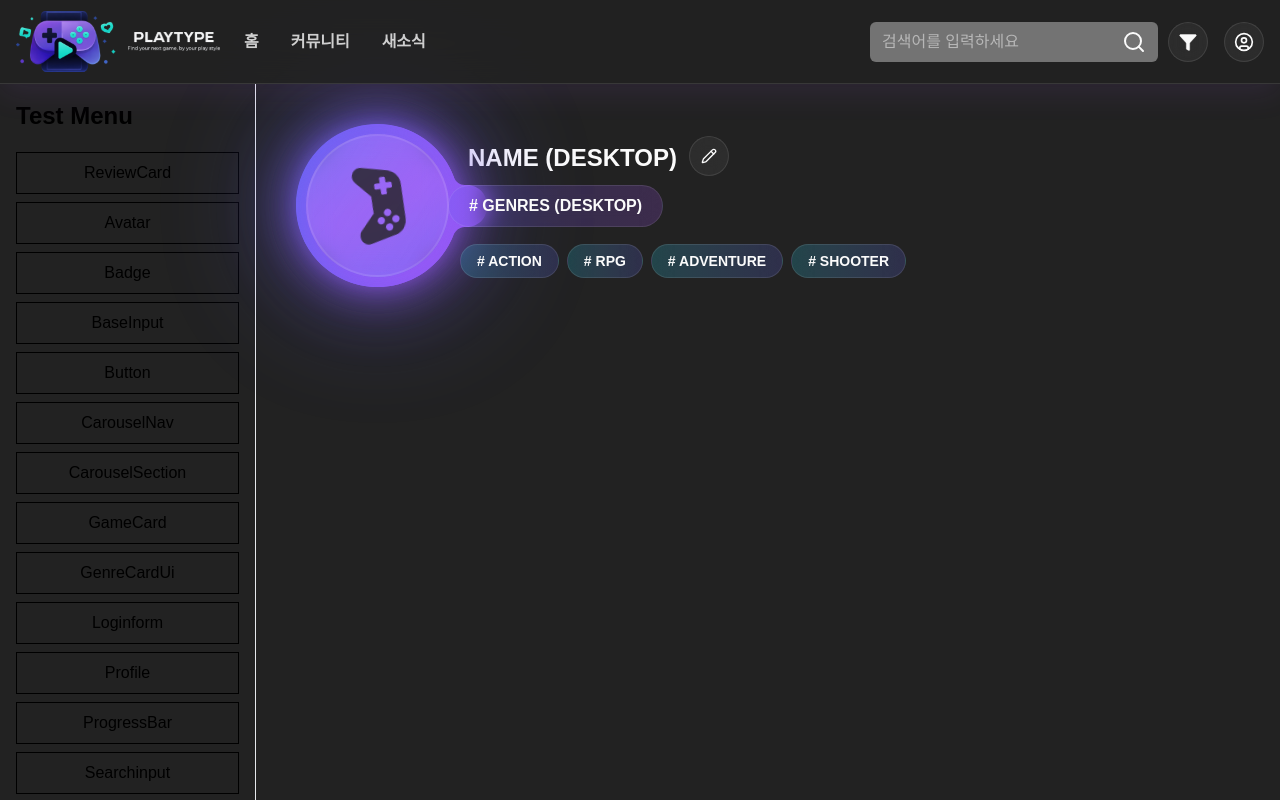
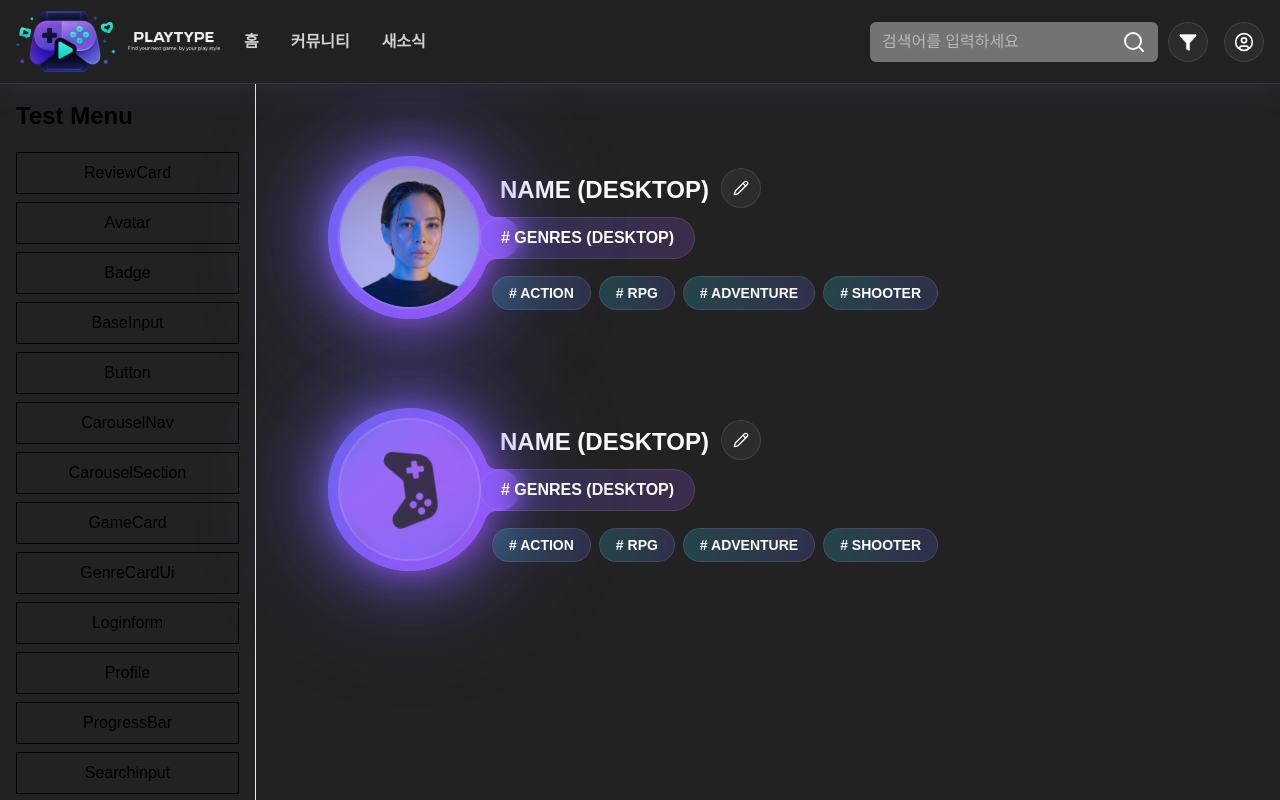
Before and after one commit to oz-union-14-team1/oz-union-fe-14-team1, a Next.js app: page /test/profile in a window 1280 px wide. Shown: the top 800 px of the page. Built offline with nearby package versions, Linux system fonts and the light colour scheme.

Commit message:
feat: support optional profile image (#92)

```diff
--- a/src/app/test/profile/page.tsx
+++ b/src/app/test/profile/page.tsx
@@ -1,9 +1,18 @@
+import profile from '@/assets/images/profile/profile.jpg'
 import Profile from '@/components/feature/mypage/Profile'
 
 export default function ProfilePage() {
   return (
-    <div>
-      <Profile />
+    <div className="flex min-h-screen flex-col gap-50 bg-background p-8">
+      {/* 회원 프로필 이미지 있는 버전 */}
+      <div className="flex flex-col gap-4">
+        <Profile imageUrl={profile.src} />
+      </div>
+
+      {/* 회원 프로필 이미지 없는 버전 (기본 조이스틱) */}
+      <div className="flex flex-col gap-4">
+        <Profile />
+      </div>
     </div>
   )
 }
--- a/src/components/feature/mypage/Profile.tsx
+++ b/src/components/feature/mypage/Profile.tsx
@@ -8,14 +8,18 @@ import {
   ProfileNameMobileUi,
 } from './ui'
 
-export default function Profile() {
+interface ProfileProps {
+  imageUrl?: string
+}
+
+export default function Profile({ imageUrl }: ProfileProps) {
   return (
     <>
       <div className="relative">
         <GlowUi />
         <div className="group relative flex h-40.75 w-40.75 cursor-pointer flex-col items-center justify-center md:h-auto md:w-auto">
           <EditProfileImageUi />
-          <ProfileImageUi />
+          <ProfileImageUi imageUrl={imageUrl} />
           <ProfileNameMobileUi />
           <GenresTagUi
             genre="GENRES (MOBILE)"
--- a/src/components/feature/mypage/ui/ProfileImageUi.tsx
+++ b/src/components/feature/mypage/ui/ProfileImageUi.tsx
@@ -1,10 +1,15 @@
+'use client'
+
 import Image from 'next/image'
 
 import joystickIcon from '@/assets/icons/joystickIcon.svg'
-// import profile from '@/assets/images/profile/profile.jpg'
 import { cn } from '@/utils'
 
-export default function ProfileImageUi() {
+interface ProfileImageUiProps {
+  imageUrl?: string
+}
+
+export default function ProfileImageUi({ imageUrl }: ProfileImageUiProps) {
   return (
     <>
       {/* 회전하는 그라데이션 링 - 천천히 (8초) ⭐ */}
@@ -14,19 +19,22 @@ export default function ProfileImageUi() {
         </div>
       </div>
 
-      {/* 프로필 / 이미지 / 회원 - 천천히 회전 (12초) ⭐ */}
-      {/* <Image
-        src={profile}
+      {/* 프로필 / 이미지 / 회원 - 회전 없음 ⭐ */}
+      {imageUrl && (
+        <Image
+          src={imageUrl}
           alt="profile"
+          width={143}
+          height={143}
           className={cn(
-          'absolute top-2.5 left-2.5 z-5 h-35.75 w-35.75 rounded-full',
+            'absolute top-2.5 left-2.5 z-5 h-35.75 w-35.75 rounded-full object-cover',
             'border-2 border-main-purple/20',
-          // 'animate-spin-slower',
             'transition-all duration-500',
             'group-hover:border-main-purple/60 group-hover:shadow-[0_0_30px_rgba(168,85,247,0.6)]',
             'group-hover:scale-105'
           )}
-      /> */}
+        />
+      )}
 
       {/* 프로필 / 이미지 / 기본 - 화려한 디자인 ⭐ */}
       <div
```
Lines whose indentation alone changed are shown as unchanged.
